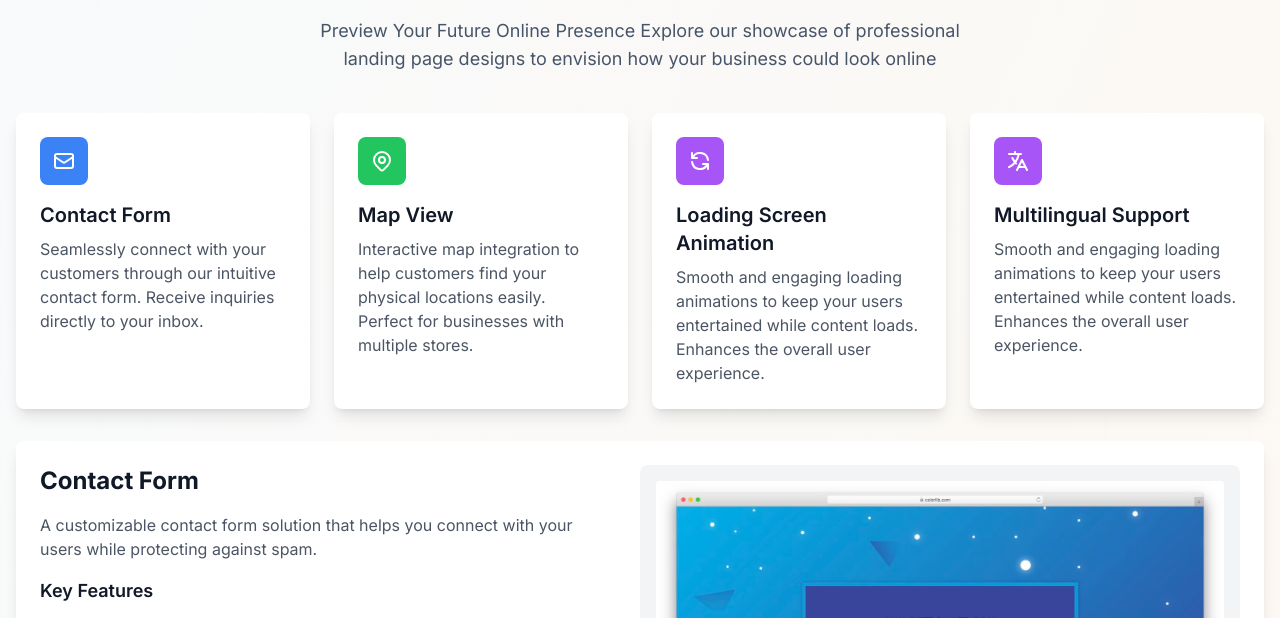
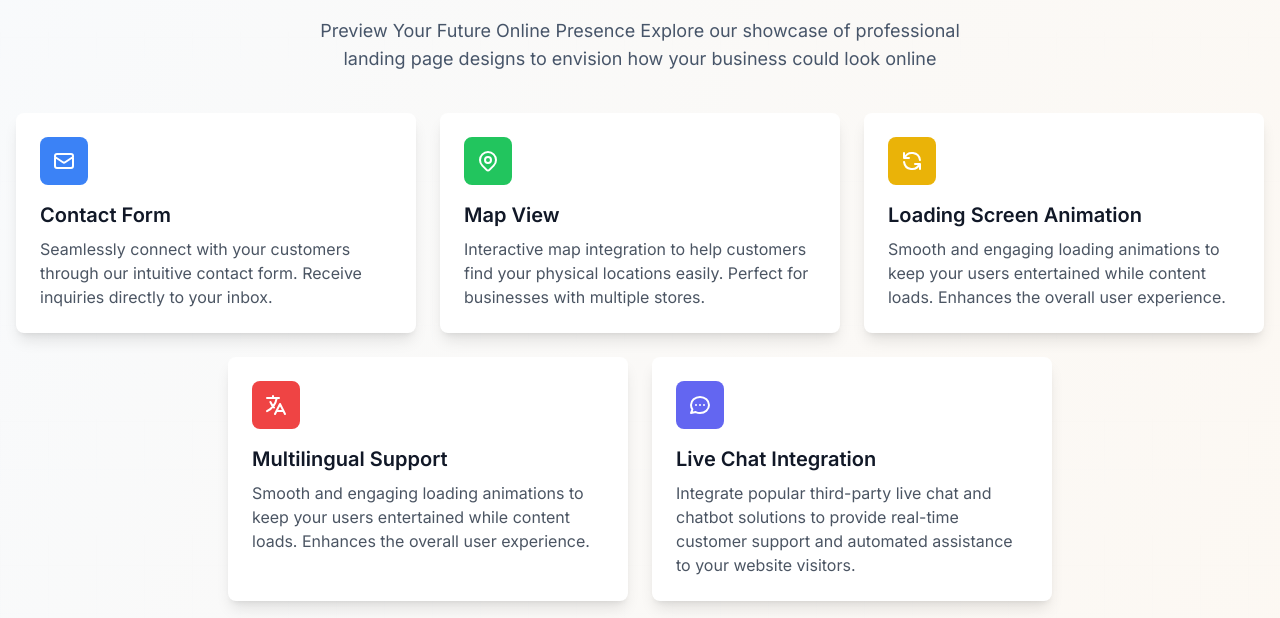
Before and after one commit to workinweb/weworkinweb, an Astro site: page /features in a window 1280 px wide. Shown: the part 171-789 px from the top of the page. Built offline with nearby package versions, Linux system fonts and the light colour scheme; Astro itself is replaced by a stand-in of ours.

Commit message:
Enhance Features Section: Added Live Chat Integration feature with corresponding card and image. Updated FeaturesOverview layout for improved responsiveness and organization. These changes enhance user experience by providing additional support options for website visitors.

```diff
--- a/src/pages/features.astro
+++ b/src/pages/features.astro
@@ -3,6 +3,7 @@
 import contactImage from "../assets/images/features/contact.jpg";
 import mapImage from "../assets/images/features/map.png";
 import languageImage from "../assets/images/features/language.webp";
+import livechatImage from "../assets/images/features/livechat.png";
 
 import FeatureCard from "../components/Cards/FeatureCard.astro";
 import Footer from "../components/Footer.astro";
@@ -84,6 +85,18 @@
             ]}
             img={languageImage}
           />
+
+          <FeatureCard
+            title="Live-Chat / Chat-bot Integration (Third Parties) "
+            description="A live-chat or chat-bot integration feature that allows your website to user to chat with your business."
+            subtitle="Key Features"
+            list={[
+              "Live-chat integration",
+              "Chat-bot integration",
+              "Customize chat widget",
+            ]}
+            img={livechatImage}
+          />
         </div>
       </div>
     </section>
--- a/src/sections/Features/FeaturesOverview.astro
+++ b/src/sections/Features/FeaturesOverview.astro
@@ -1,6 +1,6 @@
 <div class="flex flex-wrap justify-center gap-6 col-span-full w-full">
   <div
-    class="w-full sm:w-[calc(50%-12px)] lg:flex-1 bg-white dark:bg-gray-800 rounded-lg shadow-lg p-6 transition-transform hover:scale-105"
+    class="w-full sm:w-[calc(50%-12px)] md:w-[calc(33.333%-16px)] bg-white dark:bg-gray-800 rounded-lg shadow-lg p-6 transition-transform hover:scale-105"
   >
     <div
       class="h-12 w-12 bg-blue-500 rounded-lg mb-4 flex items-center justify-center"
@@ -30,7 +30,7 @@
   </div>
 
   <div
-    class="w-full sm:w-[calc(50%-12px)] lg:flex-1 bg-white dark:bg-gray-800 rounded-lg shadow-lg p-6 transition-transform hover:scale-105"
+    class="w-full sm:w-[calc(50%-12px)] md:w-[calc(33.333%-16px)] bg-white dark:bg-gray-800 rounded-lg shadow-lg p-6 transition-transform hover:scale-105"
   >
     <div
       class="h-12 w-12 bg-green-500 rounded-lg mb-4 flex items-center justify-center"
@@ -65,10 +65,10 @@
   </div>
 
   <div
-    class="w-full sm:w-[calc(50%-12px)] lg:flex-1 bg-white dark:bg-gray-800 rounded-lg shadow-lg p-6 transition-transform hover:scale-105"
+    class="w-full sm:w-[calc(50%-12px)] md:w-[calc(33.333%-16px)] bg-white dark:bg-gray-800 rounded-lg shadow-lg p-6 transition-transform hover:scale-105"
   >
     <div
-      class="h-12 w-12 bg-purple-500 rounded-lg mb-4 flex items-center justify-center"
+      class="h-12 w-12 bg-yellow-500 rounded-lg mb-4 flex items-center justify-center"
     >
       <svg
         xmlns="http://www.w3.org/2000/svg"
@@ -95,10 +95,10 @@
   </div>
 
   <div
-    class="w-full sm:w-[calc(50%-12px)] lg:flex-1 bg-white dark:bg-gray-800 rounded-lg shadow-lg p-6 transition-transform hover:scale-105"
+    class="w-full sm:w-[calc(50%-12px)] md:w-[calc(33.333%-16px)] bg-white dark:bg-gray-800 rounded-lg shadow-lg p-6 transition-transform hover:scale-105"
   >
     <div
-      class="h-12 w-12 bg-purple-500 rounded-lg mb-4 flex items-center justify-center"
+      class="h-12 w-12 bg-red-500 rounded-lg mb-4 flex items-center justify-center"
     >
       <svg
         xmlns="http://www.w3.org/2000/svg"
@@ -123,4 +123,35 @@
       while content loads. Enhances the overall user experience.
     </p>
   </div>
+
+  <div
+    class="w-full sm:w-[calc(50%-12px)] md:w-[calc(33.333%-16px)] bg-white dark:bg-gray-800 rounded-lg shadow-lg p-6 transition-transform hover:scale-105"
+  >
+    <div
+      class="h-12 w-12 bg-indigo-500 rounded-lg mb-4 flex items-center justify-center"
+    >
+      <svg
+        xmlns="http://www.w3.org/2000/svg"
+        class="h-6 w-6 text-white"
+        fill="none"
+        viewBox="0 0 24 24"
+        stroke="currentColor"
+      >
+        <path
+          stroke-linecap="round"
+          stroke-linejoin="round"
+          stroke-width="2"
+          d="M8 12h.01M12 12h.01M16 12h.01M21 12c0 4.418-4.03 8-9 8a9.863 9.863 0 01-4.255-.949L3 20l1.395-3.72C3.512 15.042 3 13.574 3 12c0-4.418 4.03-8 9-8s9 3.582 9 8z"
+        ></path>
+      </svg>
+    </div>
+    <h3 class="text-xl font-semibold text-gray-900 dark:text-white mb-2">
+      Live Chat Integration
+    </h3>
+    <p class="text-gray-600 dark:text-gray-300">
+      Integrate popular third-party live chat and chatbot solutions to provide
+      real-time customer support and automated assistance to your website
+      visitors.
+    </p>
+  </div>
 </div>
```
Also changed, not shown: src/assets/images/features/livechat.png (added).
